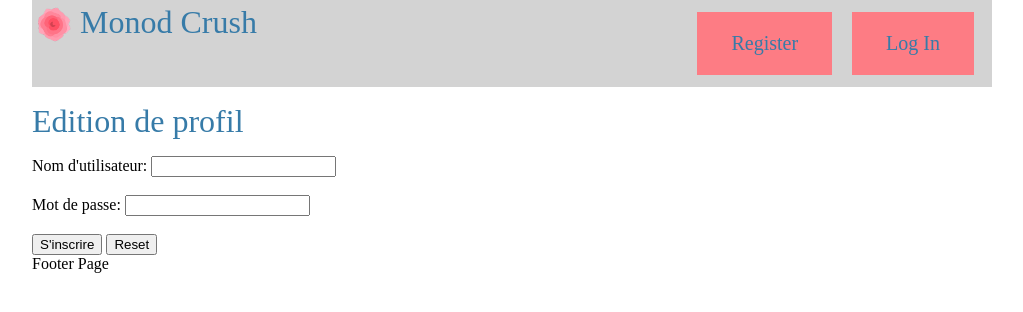
After one commit to BenoitPrmt/Monod-Crush, a Flask app: template flaskr/templates/user/edit.html in a window 1280 px wide. The commit adds this page. Shown: the top 312 px of the page, without its empty margins (128-1151 px from the left). Run offline with Flask 2, Linux system fonts and the light colour scheme; the template is opened without the code that fills it, so the values that code supplies are empty.

Commit message:
Add edit profile

```diff
--- a/flaskr/auth.py
+++ b/flaskr/auth.py
@@ -57,6 +57,7 @@ def register():
     """
     if request.method == "POST":
         username = request.form["username"]
+        # datOfBirth = request.form["birthday"]
         password = request.form["password"]
         db = get_db()
         error = None
--- /dev/null
+++ b/flaskr/templates/user/edit.html
@@ -0,0 +1,18 @@
+{% extends 'base.html' %}
+
+{% block title %}Editez votre profil{% endblock %}
+
+{% block content %}
+<h1>Edition de profil</h1>
+<section>
+    <form method="post">
+
+        <label>Nom d'utilisateur:</label>
+        <input type="text" id="username" name="username"><br><br>
+        <label>Mot de passe:</label>
+        <input type="password" id="password" name="password"><br><br>
+        <input type="submit" value="S'inscrire">
+        <input type="reset">
+    </form>
+</section>
+{% endblock %}
--- a/flaskr/templates/user/profile.html
+++ b/flaskr/templates/user/profile.html
@@ -1,7 +1,8 @@
 {% extends 'base.html' %}
 
-{% block title %}Profil {{username}}{% endblock %}
+{% block title %}Profil de {{username}}{% endblock %}
 
 {% block content %}
 <h1>Profil</h1>
+
 {% endblock %}
```
